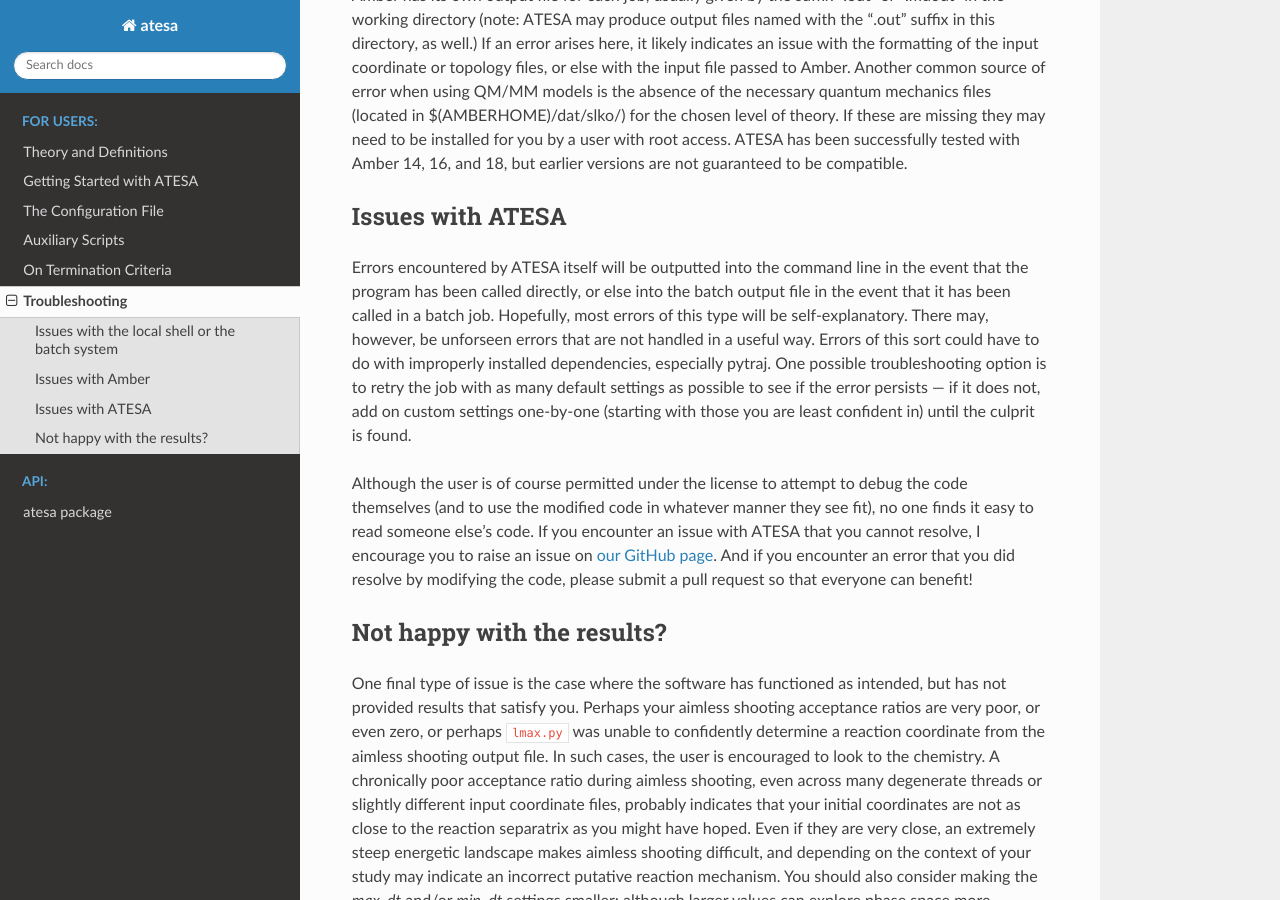
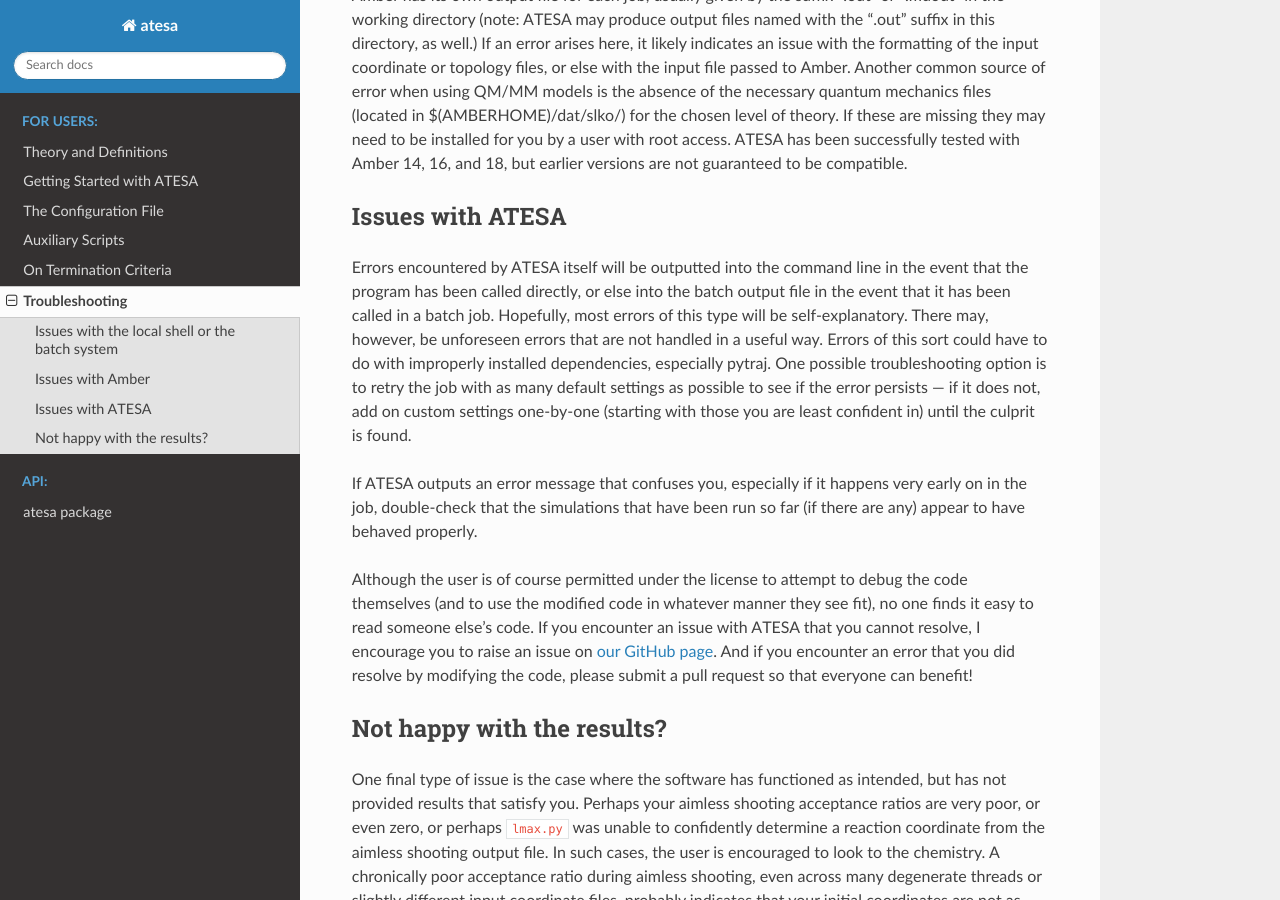
Before and after one commit to team-mayes/atesa, a Sphinx documentation site: the page built from docs/troubleshooting.rst, in a window 1280 px wide and 900 px high, scrolled down 1128 px. Built offline with Sphinx 7.4.7 and the Read the Docs theme 2.0.0, drawn with Linux system fonts in a browser that asks for light colours; pages that are not in the unit, such as notebooks, are missing from menus; the version number could not be read and is left out.

```diff
--- a/docs/troubleshooting.rst
+++ b/docs/troubleshooting.rst
@@ -30,7 +30,9 @@
 Issues with ATESA
 -----------------
 
-Errors encountered by ATESA itself will be outputted into the command line in the event that the program has been called directly, or else into the batch output file in the event that it has been called in a batch job. Hopefully, most errors of this type will be self-explanatory. There may, however, be unforseen errors that are not handled in a useful way. Errors of this sort could have to do with improperly installed dependencies, especially pytraj. One possible troubleshooting option is to retry the job with as many default settings as possible to see if the error persists — if it does not, add on custom settings one-by-one (starting with those you are least confident in) until the culprit is found.
+Errors encountered by ATESA itself will be outputted into the command line in the event that the program has been called directly, or else into the batch output file in the event that it has been called in a batch job. Hopefully, most errors of this type will be self-explanatory. There may, however, be unforeseen errors that are not handled in a useful way. Errors of this sort could have to do with improperly installed dependencies, especially pytraj. One possible troubleshooting option is to retry the job with as many default settings as possible to see if the error persists — if it does not, add on custom settings one-by-one (starting with those you are least confident in) until the culprit is found.
+
+If ATESA outputs an error message that confuses you, especially if it happens very early on in the job, double-check that the simulations that have been run so far (if there are any) appear to have behaved properly.
 
 Although the user is of course permitted under the license to attempt to debug the code themselves (and to use the modified code in whatever manner they see fit), no one finds it easy to read someone else’s code. If you encounter an issue with ATESA that you cannot resolve, I encourage you to raise an issue on `our GitHub page <https://github.com/team-mayes/atesa>`_. And if you encounter an error that you did resolve by modifying the code, please submit a pull request so that everyone can benefit!
 
```
Also changed, not shown: docs/the_config_file.rst (+4 -4 lines), 1 other file.
